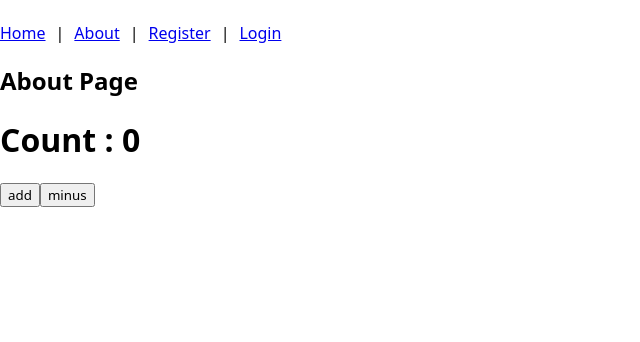
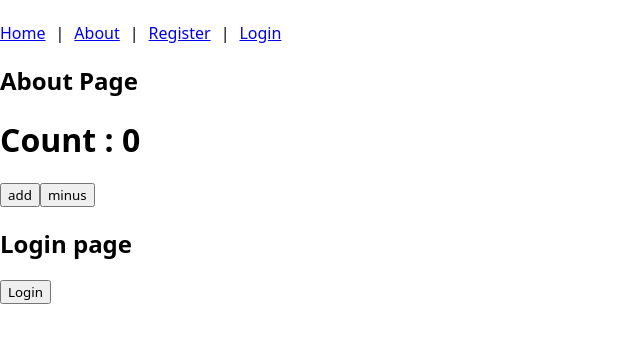
Before and after one commit to caleroedwarn-prog/my-app, a React (Create React App) app: page /about in a window 1280 px wide. Shown: the top 342 px of the page, without its empty margins (0-640 px from the left). Built offline with nearby package versions, Linux system fonts and the light colour scheme.

Commit message:
Update the About.js since thats where i will be handling the zustand

```diff
--- a/src/pages/About.js
+++ b/src/pages/About.js
@@ -1,8 +1,12 @@
 import useStore from "../store/Store";
+import Signin from "./Login1";
+import Dashboard from "./Dashboard1";
+
 function About() {
     const count = useStore((state) => state.count);
     const increase = useStore((state) => state.increase)
     const decrease = useStore((state) => state.decrease)
+    const isLoggedIn = useStore((state) => state.isLoggedIn)
     return (
         <>
     <h2>About Page</h2>
@@ -16,6 +20,8 @@ function About() {
         minus
     </button>
 
+    {isLoggedIn ? <Dashboard /> : <Signin />}
+
     </>
     );
 }
```
